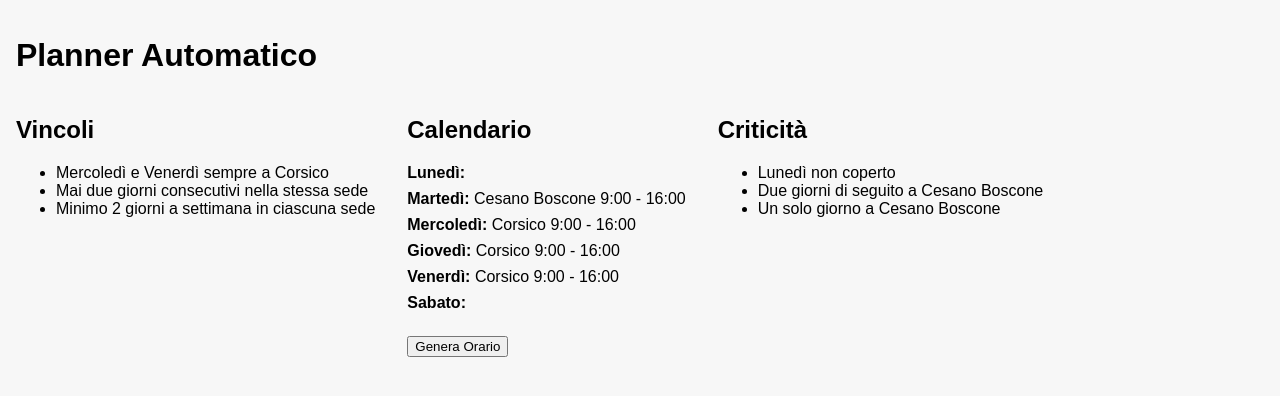
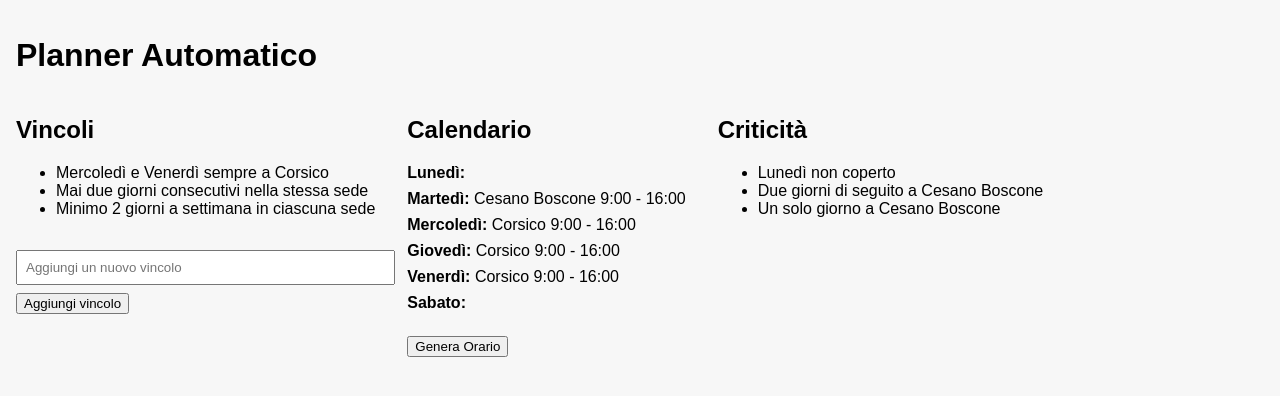
Before and after one commit to CafPatronato/Turni-uffici, a React (Vite) app: page / in a window 1280 px wide. Shown: the top 396 px of the page. Built offline with nearby package versions, Linux system fonts and the light colour scheme.

Commit message:
Update App.jsx

```diff
--- a/src/App.jsx
+++ b/src/App.jsx
@@ -6,6 +6,7 @@ export default function App() {
     "Mai due giorni consecutivi nella stessa sede",
     "Minimo 2 giorni a settimana in ciascuna sede",
   ]);
+  const [nuovoVincolo, setNuovoVincolo] = useState("");
 
   const [turni, setTurni] = useState([
     { giorno: "Lunedì", sede: "", orario: "" },
@@ -26,6 +27,13 @@ export default function App() {
     alert("Funzione di generazione turni in sviluppo.");
   };
 
+  const aggiungiVincolo = () => {
+    if (nuovoVincolo.trim() !== "") {
+      setVincoli([...vincoli, nuovoVincolo]);
+      setNuovoVincolo("");
+    }
+  };
+
   return (
     <div style={{ padding: '1rem' }}>
       <h1>Planner Automatico</h1>
@@ -35,6 +43,16 @@ export default function App() {
           <ul>
             {vincoli.map((v, idx) => <li key={idx}>{v}</li>)}
           </ul>
+          <input
+            type="text"
+            placeholder="Aggiungi un nuovo vincolo"
+            value={nuovoVincolo}
+            onChange={(e) => setNuovoVincolo(e.target.value)}
+            style={{ padding: '0.5rem', width: '100%', marginTop: '1rem' }}
+          />
+          <button onClick={aggiungiVincolo} style={{ marginTop: '0.5rem' }}>
+            Aggiungi vincolo
+          </button>
         </div>
         <div>
           <h2>Calendario</h2>
```
